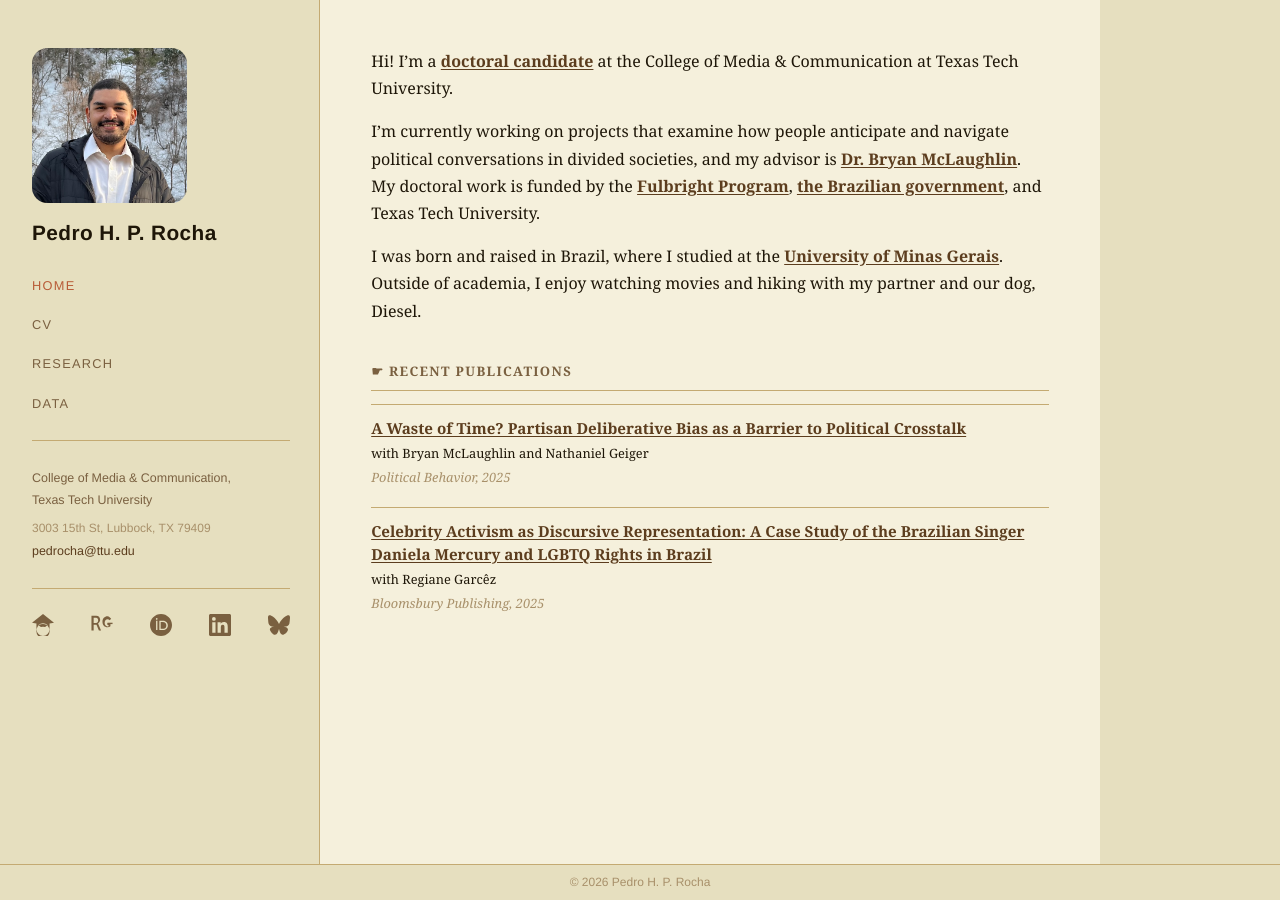
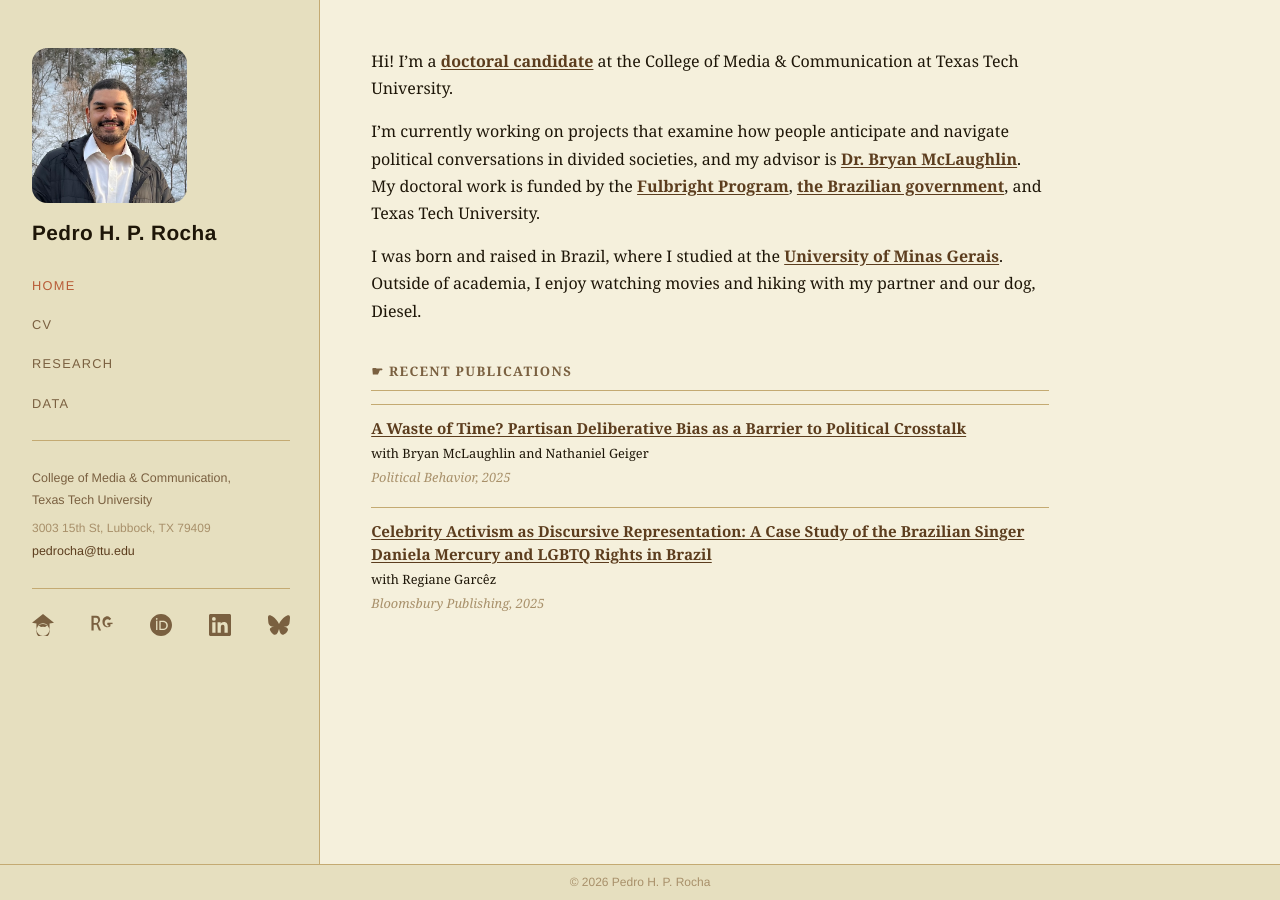
Before and after one commit to pedrohprocha/pedrohprocha.github.io, a Jekyll site: the page built from index.md, in a window 1280 px wide. Built offline with Jekyll 4.4.1, drawn with Linux system fonts in a browser that asks for light colours; some web fonts are replaced.

Commit message:
Fix body background bleeding right of main content
Body was --sidebar-bg (#E6DFBF) but main content is --paper (#F5F0DC).
With the wrapper left-flushed, the body color shows to the right of the
1100px max-width. Set body to --paper so it matches main content.

Co-Authored-By: Claude Sonnet 4.6 <noreply@anthropic.com>

```diff
--- a/assets/css/main.css
+++ b/assets/css/main.css
@@ -104,7 +104,7 @@ html {
 }
 body {
     font-family: var(--font-body);
-    background: var(--sidebar-bg);
+    background: var(--paper);
     color: var(--text);
     line-height: 1.7;
     display: flex;
```
